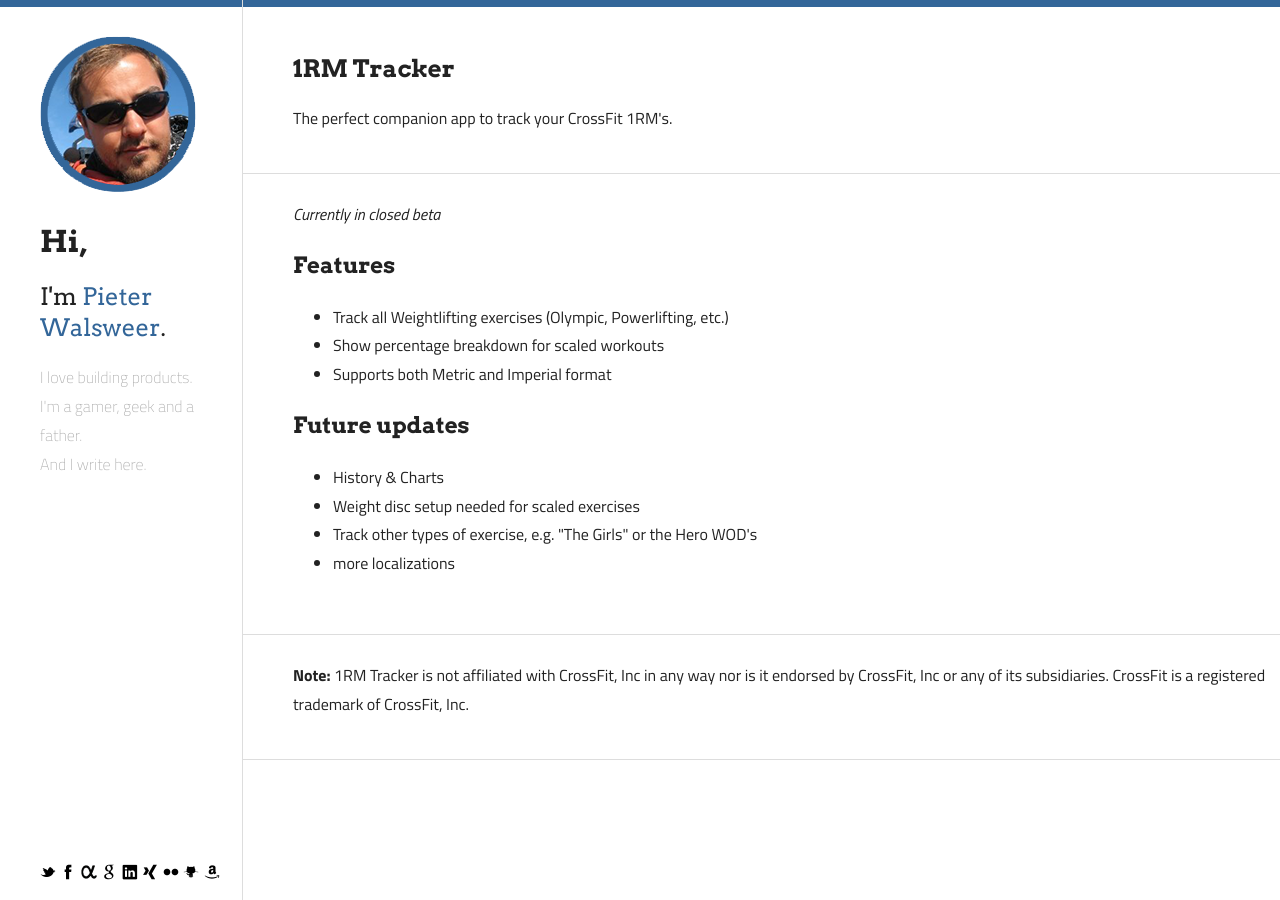
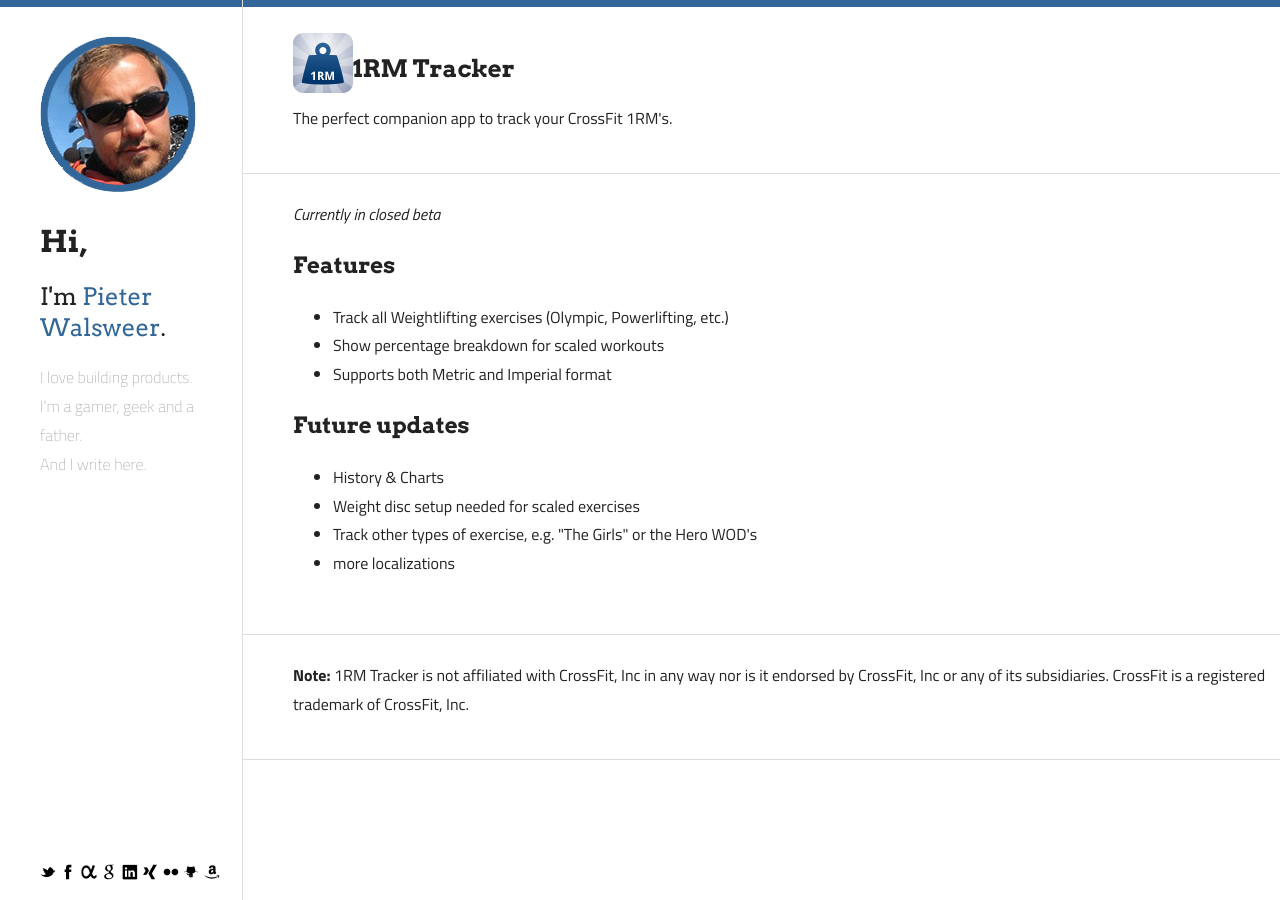
Before and after one commit to neXter/nexter.github.com, a Jekyll site: the page built from projects/1rm/index.md, in a window 1280 px wide. Built offline with Jekyll 4.4.1, drawn with Linux system fonts in a browser that asks for light colours; Markdown is read by kramdown in place of the engine named in the settings.

Commit message:
added App Icon

```diff
--- a/projects/1rm/index.md
+++ b/projects/1rm/index.md
@@ -6,8 +6,10 @@
 <div id="content">
 
 	<section>
+		<img align="left" src="AppIcon60x60.png">
 		<h2>1RM Tracker</h2>
 		The perfect companion app to track your CrossFit 1RM's.
+		<br clear="all">
 	</section>
 	<section>
 		<em>Currently in closed beta</em>
```
Also changed, not shown: projects/1rm/AppIcon60x60.png (added).
